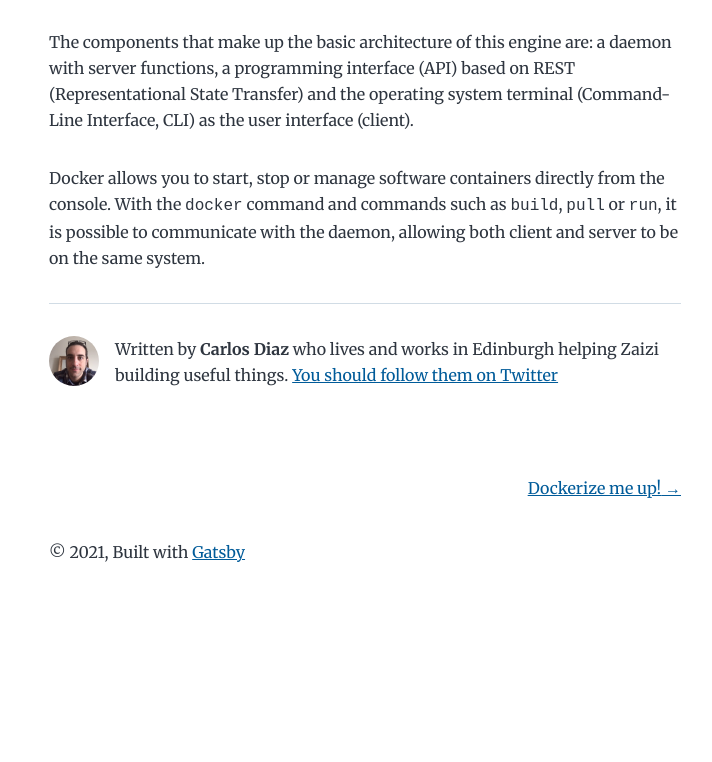
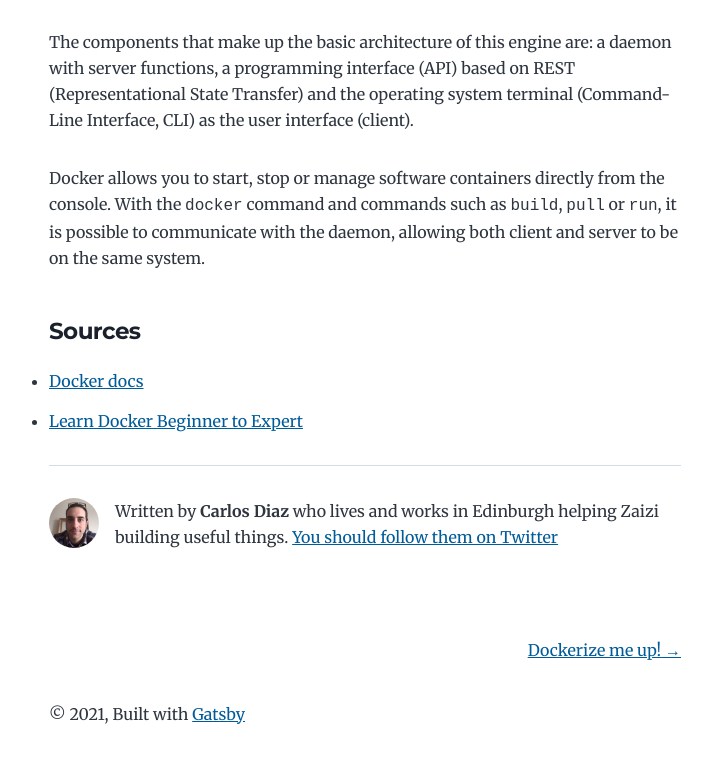
Before and after one commit to cadiza/personal-blog, a Gatsby site: page /what-is-docker/ in a window 1280 px wide. Shown: the part 2330-3092 px from the top of the page, without its empty margins (275-987 px from the left). Before the commit the page ends 2958 px from the top, so only its background shows below. Built offline with nearby package versions, Linux system fonts and the light colour scheme; Gatsby itself is replaced by a stand-in of ours.

Commit message:
docker post continue

```diff
--- a/content/blog/what-is-docker/index.md
+++ b/content/blog/what-is-docker/index.md
@@ -46,3 +46,8 @@ The heart of any Docker development project is the Docker engine, i.e. an open s
 The components that make up the basic architecture of this engine are: a daemon with server functions, a programming interface (API) based on REST (Representational State Transfer) and the operating system terminal (Command-Line Interface, CLI) as the user interface (client).
 
 Docker allows you to start, stop or manage software containers directly from the console. With the `docker` command and commands such as `build`, `pull` or `run`, it is possible to communicate with the daemon, allowing both client and server to be on the same system.
+
+#### Sources
+
+- [Docker docs](https://docs.docker.com)
+- [Learn Docker Beginner to Expert](https://medium.com/@kmdkhadeer/docker-get-started-9aa7ee662cea)
```
